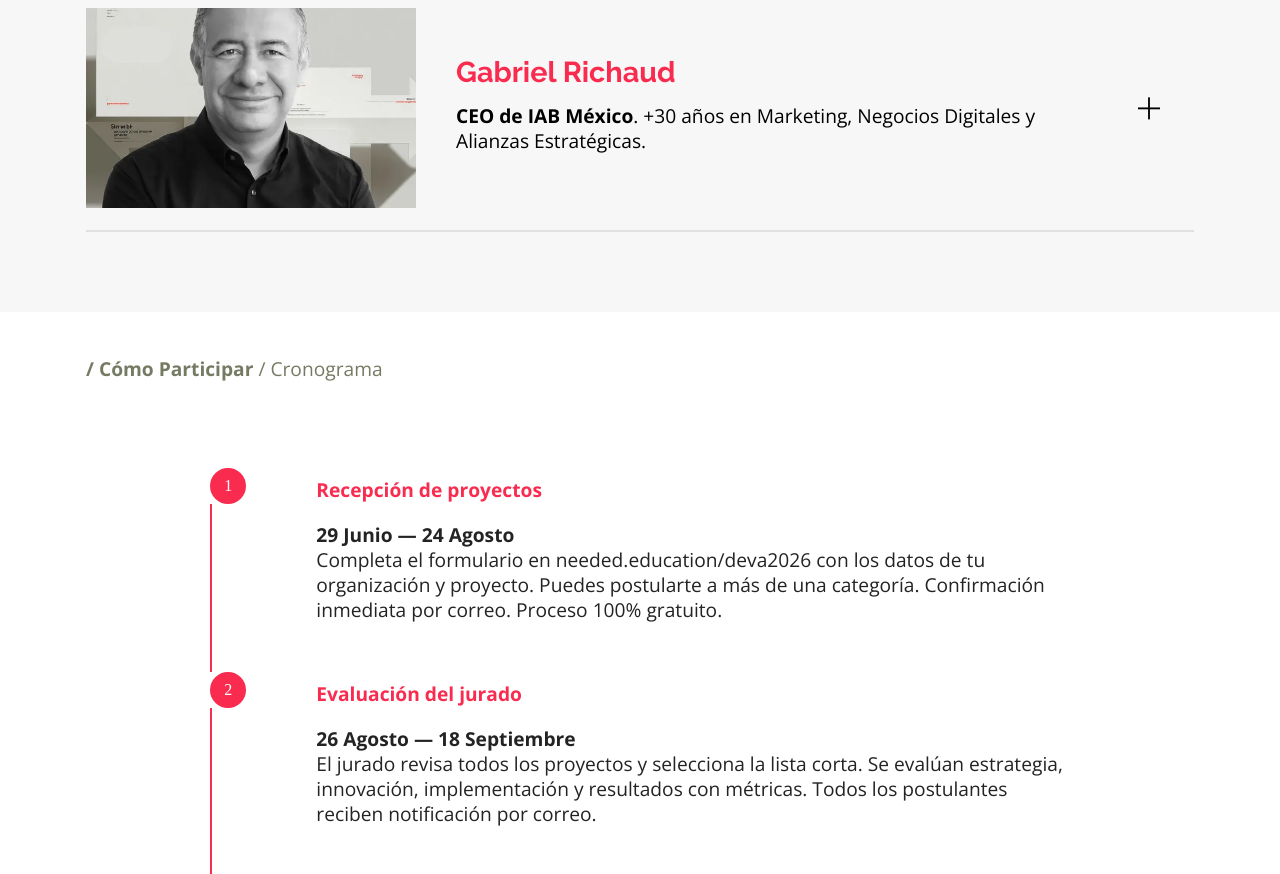
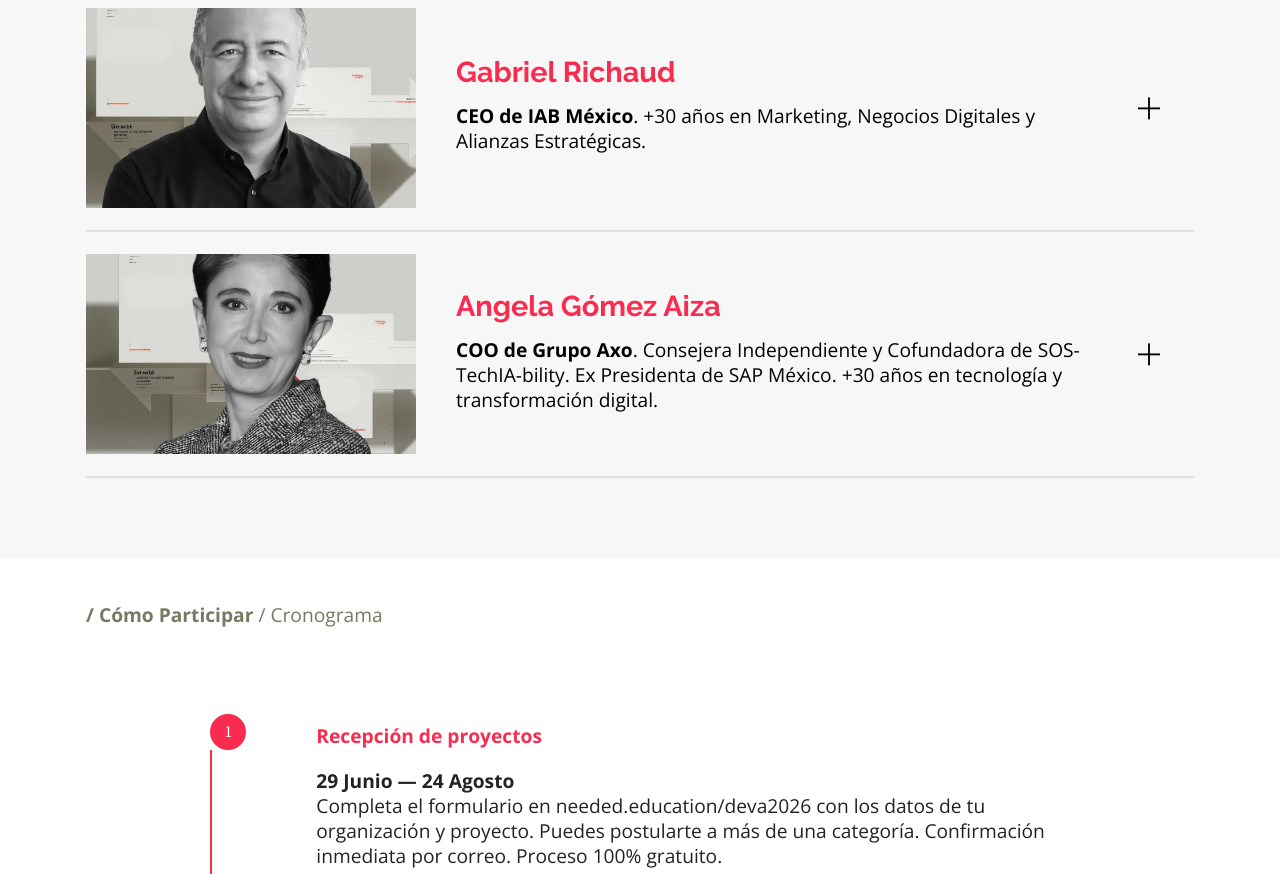
Before and after one commit to Valneeded/deva2026, a plain HTML site: page index.html in a window 1280 px wide. Shown: the part 4534-5408 px from the top of the page. Drawn offline with nearby package versions, Linux system fonts and the light colour scheme; files whose address does not match are found by name.

Commit message:
Agrega Angela Gómez Aiza al jurado y corrige embed de YouTube

```diff
--- a/index.html
+++ b/index.html
@@ -397,6 +397,24 @@
                     </div>
                 </div>
             </div>
+            <div class="item features-image col-12">
+                <div class="item-wrapper">
+                    <a href="#" class="item-img">
+                        <img src="assets/images/angela_deva.jpg" alt="Angela Gómez Aiza">
+                    </a>
+                    <div class="item-content">
+                        <div class="content-wrap">
+
+                            <h5 class="item-subtitle mbr-fonts-style display-5"><strong>Angela Gómez Aiza</strong></h5>
+                            <h4 class="item-title mbr-fonts-style display-7"><div><strong>COO de Grupo Axo</strong>. Consejera Independiente y Cofundadora de SOS-TechIA-bility. Ex Presidenta de SAP México. +30 años en tecnología y transformación digital.</div></h4>
+
+                        </div>
+                        <a href="https://www.linkedin.com/in/angela-gomez-aiza/" class="icon-wrapper" target="_blank">
+                            <span class="mbr-iconfont mobi-mbri-plus mobi-mbri"></span>
+                        </a>
+                    </div>
+                </div>
+            </div>
         </div>
     </div>
 </section>
@@ -579,7 +597,7 @@
     </div>
 
     <div class="row mt-5 justify-content-center">
-      <div class="mbr-figure col-12 col-md-8"><iframe class="mbr-embedded-video" src="https://www.youtube.com/embed/-UNkwoaq720?rel=0&amp;amp;&amp;showinfo=0&amp;autoplay=0&amp;loop=1&amp;playlist=-UNkwoaq720" width="1280" height="720" frameborder="0" allowfullscreen></iframe></div>
+      <div class="mbr-figure col-12 col-md-8"><iframe class="mbr-embedded-video" src="https://www.youtube.com/embed/-UNkwoaq720?rel=0&amp;showinfo=0&amp;autoplay=0&amp;loop=1&amp;playlist=-UNkwoaq720" width="1280" height="720" frameborder="0" allowfullscreen></iframe></div>
     </div>
   </div>
 </section>
```
Also changed, not shown: assets/images/angela_deva.jpg (added).
